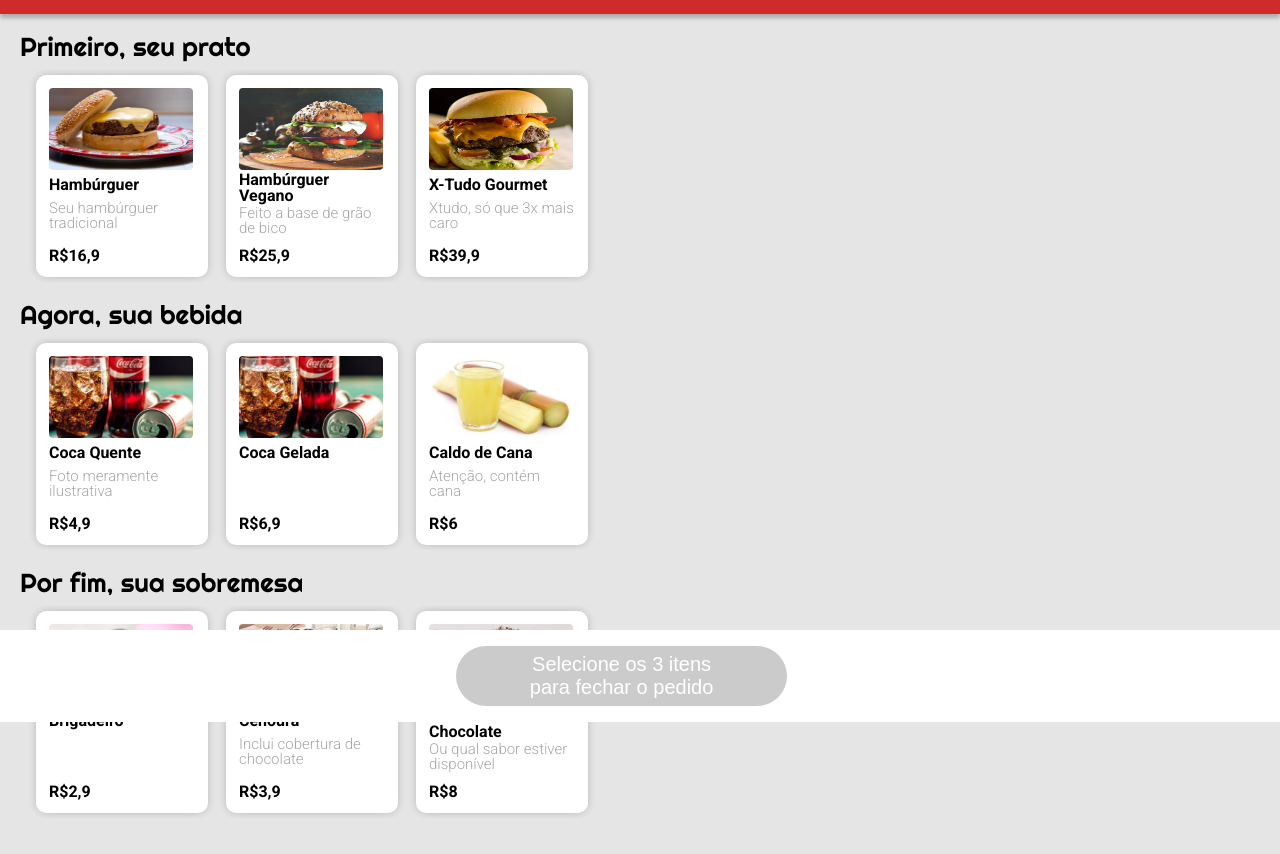
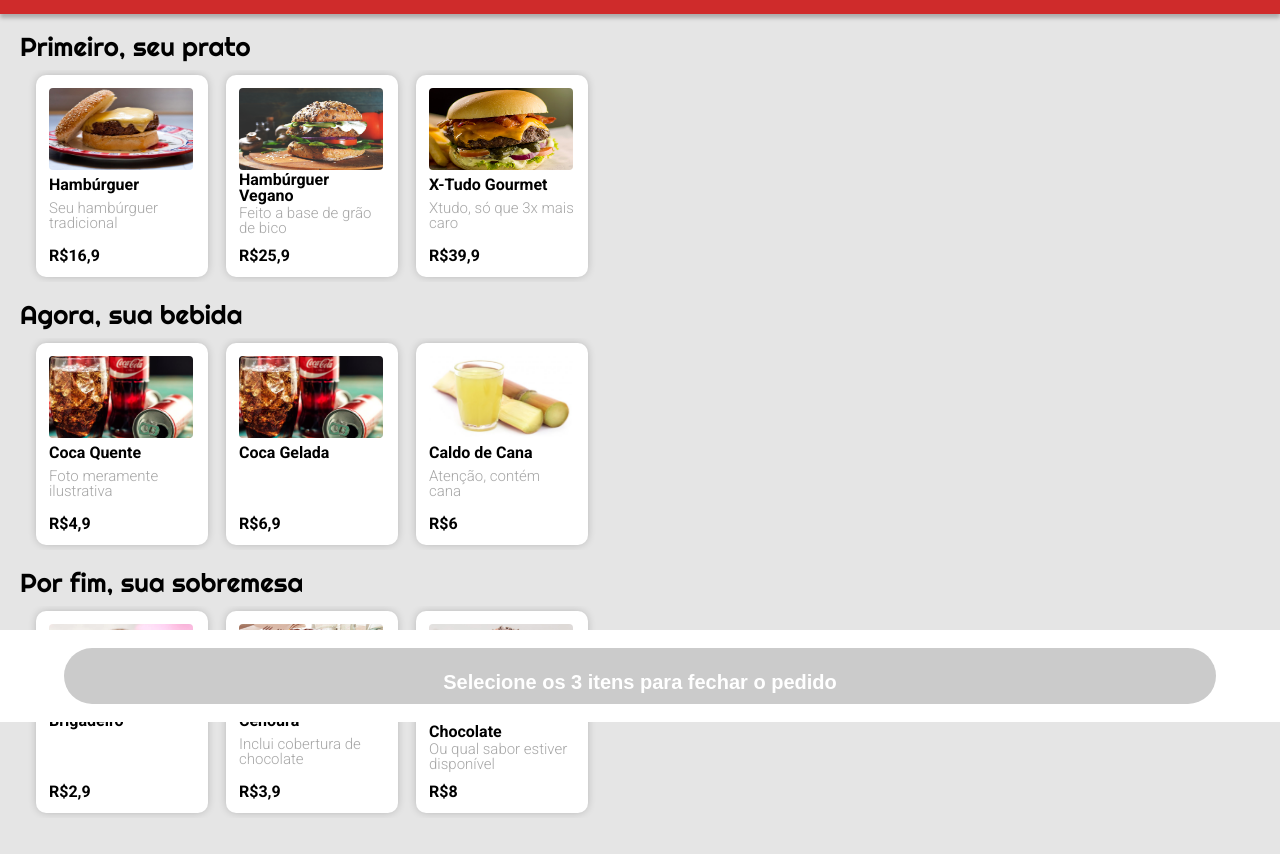
Before and after one commit to giancarvalho/DrivenEats-React, a React app: page / in a window 1280 px wide. Shown: the part 78-932 px from the top of the page. Built offline with nearby package versions, Linux system fonts and the light colour scheme.

Commit message:
now added basic layout to confirm order window. all working, expect fill order

```diff
--- a/public/css/styles.css
+++ b/public/css/styles.css
@@ -6,6 +6,7 @@
 
 body {
   font-family: "Roboto", sans-serif;
+  background-color: #e5e5e5;
 }
 
 .category > p,
@@ -47,7 +48,6 @@ header p {
 
 /* beginning main styles */
 main {
-  background-color: #e5e5e5;
   width: 100%;
   padding: 112px 0 92px 0;
 }
@@ -155,12 +155,23 @@ main {
   left: 0;
   background-color: #ffffff;
   z-index: 1;
+  pointer-events: none;
+}
+
+.bottom-bar.active {
+  pointer-events: initial;
+}
+
+.bottom-bar a {
+  width: 90%;
+  height: 60%;
 }
 
 .checkout {
-  width: 90%;
-  min-height: 60%;
+  width: 100%;
+  height: 100%;
   font-size: 20px;
+  font-weight: 700;
   border-radius: 50px;
   padding: 2% 15%;
   border: none;
@@ -168,7 +179,7 @@ main {
   color: #ffffff;
 }
 
-.checkout.active {
+.active .checkout {
   background-color: #32b72f;
 }
 
```
